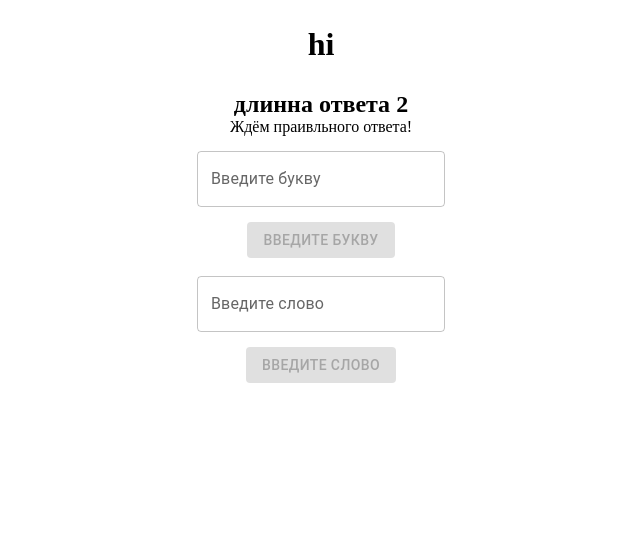
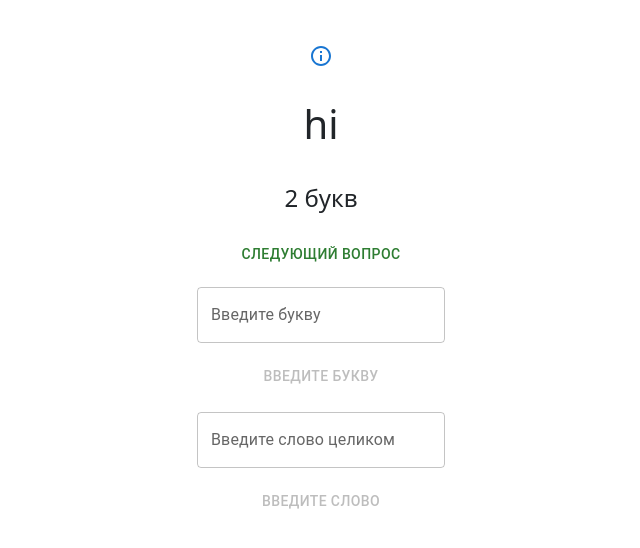
Before and after one commit to baiysh1218/game-1, a React (Create React App) app: page /Allquestions in a window 1280 px wide. Shown: the top 548 px of the page, without its empty margins (319-959 px from the left). Built offline with nearby package versions, Linux system fonts and the light colour scheme; no server answers; a web font is replaced by a local one.

Commit message:
added choto

```diff
--- a/src/App.css
+++ b/src/App.css
@@ -6,6 +6,7 @@
 *::selection {
   background-color: bisque;
 }
+
 .card-block {
   display: flex;
   justify-content: center;
@@ -23,3 +24,12 @@
   margin-top: 2%;
   flex-direction: column;
 }
+
+/* ! */
+
+.question-block-answer-length {
+  display: flex;
+  flex-direction: column;
+  justify-content: center;
+  align-items: center;
+}
--- a/src/Context/QuesionContext.js
+++ b/src/Context/QuesionContext.js
@@ -31,7 +31,6 @@ const QuesionContextProvider = ({ children }) => {
 
   async function getQiestion() {
     const response = await axios(API);
-    // console.log(response);
     dispatch({
       type: "GET_QUESTION",
       payload: response,
@@ -56,8 +55,6 @@ const QuesionContextProvider = ({ children }) => {
     getQiestion();
   }
 
-  // console.log(state.question);
-
   return (
     <quesionContext.Provider
       value={{
--- a/src/Routing.jsx
+++ b/src/Routing.jsx
@@ -2,6 +2,7 @@ import React from "react";
 import { Route, Routes } from "react-router-dom";
 import AddQuesion from "./components/quesion/addQuesion/AddQuesion";
 import QuesionList from "./components/quesion/quesionList/QuesionList";
+import QuestionInfo from "./components/quesion/quesionList/QuestionInfo";
 import Edit from "./components/quesion/vievQuestions/Edit";
 import Viev from "./components/quesion/vievQuestions/Viev";
 import Welcome from "./components/Welcome/Welcome";
@@ -14,6 +15,7 @@ const Routing = () => {
       <Route path="/addquesion" element={<AddQuesion />} />
       <Route path="/Allquestions" element={<QuesionList />} />
       <Route path="/vievQuestion" element={<Viev />} />
+      <Route path="/game-info" element={<QuestionInfo />} />
       <Route path="/editQuestion/:id" element={<Edit />} />
     </Routes>
   );
--- a/src/components/quesion/quesionList/QuesionList.jsx
+++ b/src/components/quesion/quesionList/QuesionList.jsx
@@ -1,12 +1,16 @@
 import { QuestionAnswer } from "@mui/icons-material";
+import InfoOutlinedIcon from "@mui/icons-material/InfoOutlined";
+import { Button } from "@mui/material";
+
 import React, { useContext, useEffect, useRef, useState } from "react";
-import { useMemo } from "react";
-import { useCallback } from "react";
+import { useNavigate } from "react-router-dom";
+
 import { quesionContext } from "../../../Context/QuesionContext";
 import QuestionRandom from "./QuestionRandom";
 
 const QuesionList = () => {
   const { getQiestion, question } = useContext(quesionContext);
+  const navigate = useNavigate();
 
   function arrayRandElement(arr) {
     let rand = Math.floor(Math.random() * arr.length);
@@ -21,6 +25,14 @@ const QuesionList = () => {
 
   return (
     <div className="que-list">
+      <div className="icon-button-info">
+        <Button
+          onClick={() => {
+            navigate("/game-info");
+          }}>
+          <InfoOutlinedIcon />
+        </Button>
+      </div>
       <h1 className="que-h1">{random.question}</h1>
       <QuestionRandom props={random} />
     </div>
--- a/src/components/quesion/quesionList/Question.css
+++ b/src/components/quesion/quesionList/Question.css
@@ -10,8 +10,14 @@
   justify-content: center;
   align-items: center;
   flex-direction: column;
+  margin-top: 3%;
 }
 .que-h1 {
   margin-bottom: 2%;
   margin-top: 2%;
 }
+.icon-button-info {
+  display: flex;
+  justify-content: center;
+  align-items: center;
+}
--- /dev/null
+++ b/src/components/quesion/quesionList/QuestionInfo.jsx
@@ -0,0 +1,18 @@
+import React from "react";
+
+const QuestionInfo = () => {
+  return (
+    <div>
+      <iframe
+        width="1580"
+        height="800"
+        src="https://www.youtube.com/embed/inQrMmIodC0?controls=0&amp;start=58"
+        title="YouTube video player"
+        frameborder="0"
+        allow="accelerometer; autoplay; clipboard-write; encrypted-media; gyroscope; picture-in-picture"
+        allowfullscreen></iframe>
+    </div>
+  );
+};
+
+export default QuestionInfo;
--- a/src/components/quesion/quesionList/QuestionRandom.jsx
+++ b/src/components/quesion/quesionList/QuestionRandom.jsx
@@ -1,65 +1,120 @@
 import { type } from "@testing-library/user-event/dist/type";
-import React, { useState } from "react";
+import React, { useCallback, useState, useContext } from "react";
+
 import TextField from "@mui/material/TextField";
 import Button from "@mui/material/Button";
+import CropSquareIcon from "@mui/icons-material/CropSquare";
+
+import "bootstrap/dist/css/bootstrap.min.css";
+import Swal from "sweetalert2";
+
 import "./Question.css";
+import { quesionContext } from "../../../Context/QuesionContext";
 
 const QuestionRandom = ({ props }) => {
+  const { getQiestion } = useContext(quesionContext);
   const [answerToQuestion, setAnswerToQuestion] = useState("");
   const [one, setOne] = useState("");
   const [answerArray, setAnswerArray] = useState([]);
-  // console.log(answerArray);
 
   let answer = props.answer;
 
-  // function handleSave1() {
-  //   for (let i = 0; i < answer.length; i++) {
-  //     for (let j = 0; j < answerToQuestion.length; j++) {
-  //       if (answer[i].toUpperCase() === answerToQuestion[j].toUpperCase()) {
-  //         var res = "Ответ правильный!";
-  //       }
-  //     }
-  //   }
-  //   alert(res);
-  // }
+  const Toast = Swal.mixin({
+    toast: true,
+    position: "top-end",
+    showConfirmButton: false,
+    timer: 3000,
+    timerProgressBar: true,
+    didOpen: toast => {
+      toast.addEventListener("mouseenter", Swal.stopTimer);
+      toast.addEventListener("mouseleave", Swal.resumeTimer);
+    },
+  });
+
+  function updateQuestion() {
+    getQiestion();
+    setAnswerArray([]);
+    setOne("");
+    setAnswerToQuestion("");
+  }
 
   function handleSave2() {
-    for (let i = 0; i < answer.length; i++) {
-      answerArray[i] = "_";
+    if (answerArray.length === 0) {
+      for (let i = 0; i < answer.length; i++) {
+        answerArray[i] = "▩";
+      }
+    }
+
+    if (answer.search(one)) {
+      Toast.fire({
+        icon: "error",
+        title: "К сожедению буква не совподает",
+      });
     }
 
     answerArray.map((item, index) => {
       if (answer[index] === one) {
-        answerArray[index] = one;
-        // return (answerArray[index] = one);
-      } else {
-        return item;
+        if (answer[index] === answerArray[index]) {
+          Toast.fire({
+            icon: "warning",
+            title: "Жаль! Но эту букву вы уже отгадали",
+          });
+        } else {
+          answerArray[index] = one;
+          Toast.fire({
+            icon: "success",
+            title: "Отлично! Вы отгадали букву",
+          });
+        }
       }
     });
 
-    // answerArray.reduce((acc, prev, index) => {
-    //   // console.log(acc, "acc");
-    //   console.log(prev, "prev");
-    //   // console.log(index, "index");
-    // });
+    if (
+      answerArray.toString().toUpperCase() ===
+      answer.split("").toString().toUpperCase()
+    ) {
+      Swal.fire("Отличная работа!", "Нажмите на кнопку", "success");
+      getQiestion();
+    }
 
     setOne("");
   }
 
-  // console.log(answerArray);
+  function handleSave1() {
+    if (answer === answerToQuestion) {
+      Swal.fire("Отличная работа!", "Нажмите на кнопку", "success");
+      getQiestion();
+    }
+    if (answer.search(answerToQuestion)) {
+      Swal.fire(
+        "К сожелению не правильное слово",
+        "Нажмите на кнопку",
+        "error"
+      );
+    }
+
+    setAnswerToQuestion("");
+  }
 
   return (
     <div>
       <div className="modal-question">
-        <h2>{answerArray}</h2>
+        <div className="question-block-answer-length">
+          <h2>{answerArray}</h2>
 
-        <h2>длинна ответа {answer.length}</h2>
+          <h4>{answer.length} букв</h4>
+        </div>
 
-        {answerToQuestion.length > 0 ? (
-          <div>проверьте слово)</div>
-        ) : (
-          <div>Ждём праивльного ответа!</div>
-        )}
+        <Button
+          onClick={() => {
+            updateQuestion();
+          }}
+          style={{
+            marginTop: "15px",
+          }}
+          color="success">
+          следующий вопрос
+        </Button>
 
         <TextField
           id="outlined-search"
@@ -71,12 +126,10 @@ const QuestionRandom = ({ props }) => {
           value={one}
           onChange={e => setOne(e.target.value)}
         />
-        {one.length === 0 ? (
+        {one.length === 0 || one.length > 1 ? (
           <Button
             onClick={() => handleSave2()}
-            variant="contained"
             disabled
-            color="error"
             style={{
               marginTop: "15px",
             }}>
@@ -84,7 +137,10 @@ const QuestionRandom = ({ props }) => {
           </Button>
         ) : (
           <Button
-            onClick={() => handleSave2()}
+            onClick={() => {
+              handleSave2();
+            }}
+            className="button"
             variant="contained"
             color="success"
             style={{
@@ -97,7 +153,7 @@ const QuestionRandom = ({ props }) => {
       <div className="modal-question">
         <TextField
           id="outlined-search"
-          label="Введите слово"
+          label="Введите слово целиком"
           type="search"
           style={{
             marginTop: "15px",
@@ -105,12 +161,10 @@ const QuestionRandom = ({ props }) => {
           value={answerToQuestion}
           onChange={e => setAnswerToQuestion(e.target.value)}
         />
-        {answerToQuestion.length === 0 ? (
+        {answerToQuestion.length === 0 ||
+        answerToQuestion.length > answer.length ? (
           <Button
-            // onClick={() => handleSave1()}
-            variant="contained"
             disabled
-            color="error"
             style={{
               marginTop: "15px",
             }}>
@@ -118,7 +172,7 @@ const QuestionRandom = ({ props }) => {
           </Button>
         ) : (
           <Button
-            // onClick={() => handleSave1()}
+            onClick={() => handleSave1()}
             variant="contained"
             color="success"
             style={{
```
Also changed, not shown: package.json (+13 -1 lines), 1 other file (tests, documents, lock files or other folders).
